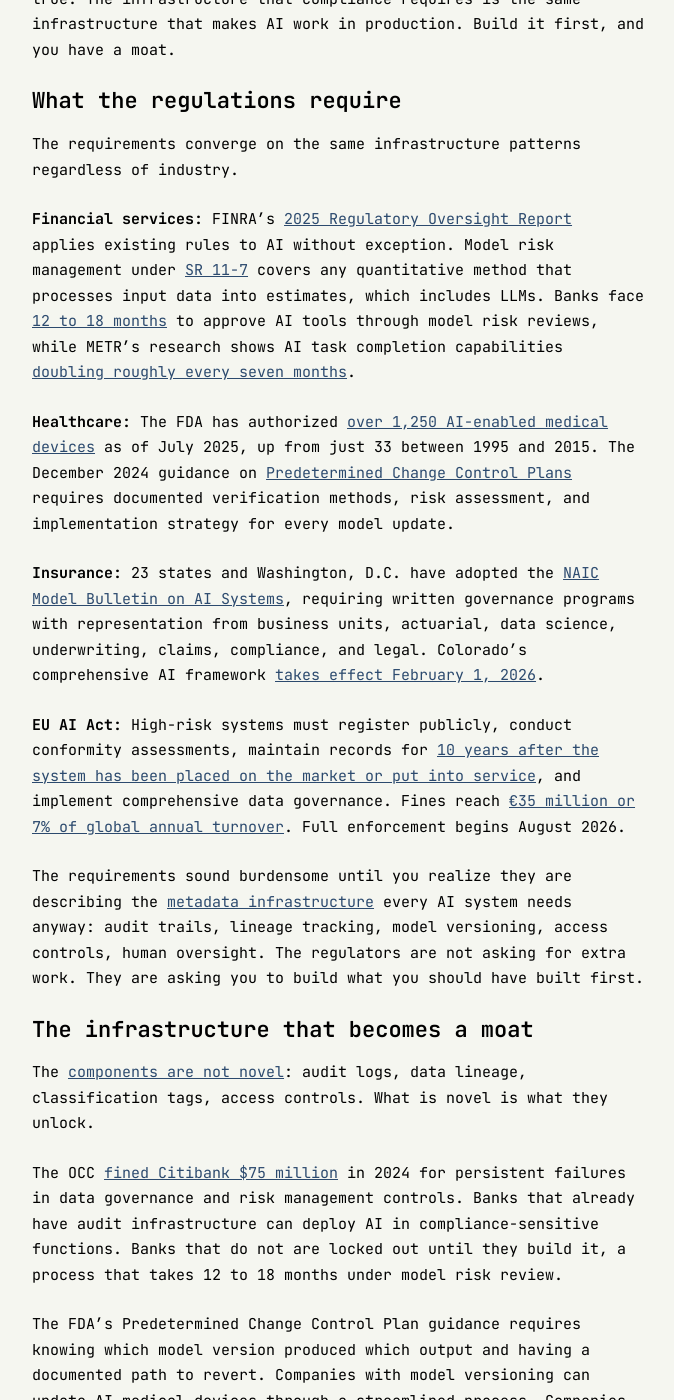
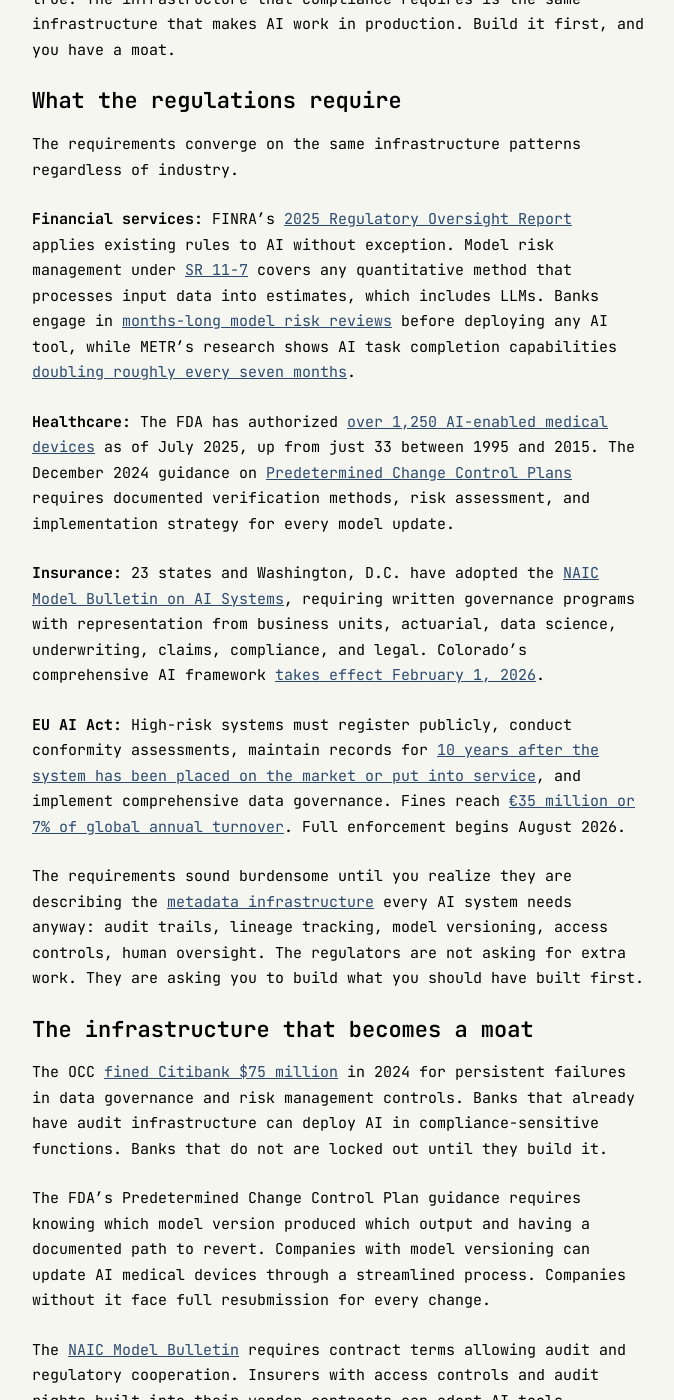
Before and after one commit to ashita-ai/ashita-ai.github.io, a Jekyll site: the page built from _posts/2026-02-28-the-compliance-moat.md, in a window 1280 px wide and 1400 px high, scrolled down 454 px. Shown: the whole window, without its empty margins (302-976 px from the left). Built offline with Jekyll 4.4.1, drawn with Linux system fonts in a browser that asks for light colours; some of the changed text lies outside the part shown.

Commit message:
Fix compliance moat: remove unverified claims, cut cross-link spam
- Remove unverified 12-18 month bank approval timeline claim (BPI source
  says "months-long" but gives no specific number); replaced with accurate
  "months-long model risk reviews" throughout
- Remove unverified ISO 42001 "30-50% lower cost" claim; replaced with
  accurate description of integration benefits without a fabricated figure
- Cut "components are not novel" paragraph and its redundant cross-link
  to metadata-control-plane (was third link to same post, also undercut
  the moat argument); section now opens directly with Citibank example
- Remove duplicate cross-link in closing paragraph (metadata-control-plane
  already linked once in regulatory section)

```diff
--- a/_posts/2026-02-28-the-compliance-moat.md
+++ b/_posts/2026-02-28-the-compliance-moat.md
@@ -12,7 +12,7 @@
 
 The requirements converge on the same infrastructure patterns regardless of industry.
 
-**Financial services:** FINRA's [2025 Regulatory Oversight Report](https://www.finra.org/sites/default/files/2025-01/2025-annual-regulatory-oversight-report.pdf) applies existing rules to AI without exception. Model risk management under [SR 11-7](https://www.federalreserve.gov/supervisionreg/srletters/sr1107.htm) covers any quantitative method that processes input data into estimates, which includes LLMs. Banks face [12 to 18 months](https://bpi.com/the-overlooked-risk-in-bank-ai-adoption-regulatory-inaction/) to approve AI tools through model risk reviews, while METR's research shows AI task completion capabilities [doubling roughly every seven months](https://arxiv.org/abs/2503.14499).
+**Financial services:** FINRA's [2025 Regulatory Oversight Report](https://www.finra.org/sites/default/files/2025-01/2025-annual-regulatory-oversight-report.pdf) applies existing rules to AI without exception. Model risk management under [SR 11-7](https://www.federalreserve.gov/supervisionreg/srletters/sr1107.htm) covers any quantitative method that processes input data into estimates, which includes LLMs. Banks engage in [months-long model risk reviews](https://bpi.com/the-overlooked-risk-in-bank-ai-adoption-regulatory-inaction/) before deploying any AI tool, while METR's research shows AI task completion capabilities [doubling roughly every seven months](https://arxiv.org/abs/2503.14499).
 
 **Healthcare:** The FDA has authorized [over 1,250 AI-enabled medical devices](https://pmc.ncbi.nlm.nih.gov/articles/PMC12595527/) as of July 2025, up from just 33 between 1995 and 2015. The December 2024 guidance on [Predetermined Change Control Plans](https://www.fda.gov/news-events/press-announcements/fda-issues-comprehensive-draft-guidance-developers-artificial-intelligence-enabled-medical-devices) requires documented verification methods, risk assessment, and implementation strategy for every model update.
 
@@ -24,9 +24,7 @@
 
 ## The infrastructure that becomes a moat
 
-The [components are not novel](/blog/the-metadata-control-plane/): audit logs, data lineage, classification tags, access controls. What is novel is what they unlock.
-
-The OCC [fined Citibank $75 million](https://www.occ.gov/news-issuances/news-releases/2024/nr-occ-2024-76.html) in 2024 for persistent failures in data governance and risk management controls. Banks that already have audit infrastructure can deploy AI in compliance-sensitive functions. Banks that do not are locked out until they build it, a process that takes 12 to 18 months under model risk review.
+The OCC [fined Citibank $75 million](https://www.occ.gov/news-issuances/news-releases/2024/nr-occ-2024-76.html) in 2024 for persistent failures in data governance and risk management controls. Banks that already have audit infrastructure can deploy AI in compliance-sensitive functions. Banks that do not are locked out until they build it.
 
 The FDA's Predetermined Change Control Plan guidance requires knowing which model version produced which output and having a documented path to revert. Companies with model versioning can update AI medical devices through a streamlined process. Companies without it face full resubmission for every change.
 
@@ -48,11 +46,11 @@
 
 ## The economics
 
-SOC 2 certification costs [$30,000 to $150,000](https://scytale.ai/center/soc-2/how-much-does-soc-2-compliance-cost/) for most small to mid-sized companies. ISO 27001 runs [$50,000 to $200,000](https://scytale.ai/resources/iso-27001-certification-costs/) and takes 3 to 18 months. [ISO 42001](/blog/i-read-iso-42001-so-you-dont-have-to/), the first certifiable standard specifically for AI management systems, bolts onto existing ISO 27001 infrastructure at 30–50% lower cost. Fortune 500 companies average [$2.5 million](https://introl.com/blog/compliance-frameworks-ai-infrastructure-soc2-iso27001-gdpr) for AI infrastructure compliance.
+SOC 2 certification costs [$30,000 to $150,000](https://scytale.ai/center/soc-2/how-much-does-soc-2-compliance-cost/) for most small to mid-sized companies. ISO 27001 runs [$50,000 to $200,000](https://scytale.ai/resources/iso-27001-certification-costs/) and takes 3 to 18 months. [ISO 42001](/blog/i-read-iso-42001-so-you-dont-have-to/), the first certifiable standard specifically for AI management systems, is designed to integrate with existing ISO 27001 infrastructure, reducing implementation effort for organizations already certified. Fortune 500 companies average [$2.5 million](https://introl.com/blog/compliance-frameworks-ai-infrastructure-soc2-iso27001-gdpr) for AI infrastructure compliance.
 
 The costs are front-loaded. The benefits compound.
 
-Many venture capitalists [prefer investing in SOC 2-compliant startups](https://www.ispartnersllc.com/blog/soc-2-for-startups/). McKinsey [found](https://www.mckinsey.com/industries/financial-services/our-insights/the-case-for-compliance-as-a-competitive-advantage-for-banks) that 35% of financial services growth comes from adjacent industries, growth that requires regulatory approval competitors may not have. Palantir rents its moat through FedStart. Banks with audit infrastructure deploy AI where competitors are locked out for 12 to 18 months. The pattern repeats in every regulated vertical.
+Many venture capitalists [prefer investing in SOC 2-compliant startups](https://www.ispartnersllc.com/blog/soc-2-for-startups/). McKinsey [found](https://www.mckinsey.com/industries/financial-services/our-insights/the-case-for-compliance-as-a-competitive-advantage-for-banks) that 35% of financial services growth comes from adjacent industries, growth that requires regulatory approval competitors may not have. Palantir rents its moat through FedStart. Banks with audit infrastructure deploy AI where competitors are blocked by months-long model risk reviews. The pattern repeats in every regulated vertical.
 
 The companies treating compliance as overhead are paying for infrastructure they will need anyway, getting no credit for it, and leaving market opportunity on the table. The companies treating compliance as strategy are building once and selling everywhere. [The incentive structure](/blog/the-incentive-problem/) rewards launching over maintaining, but compliance infrastructure is one of the few investments that pays off in both phases.
 
@@ -68,4 +66,4 @@
 
 The startup that lost a $50 million deal did not lose it on technology. The founder who spent $150,000 on the wrong certification did not fail at engineering. They failed at understanding which gate their buyers needed them to pass through.
 
-The regulators are not asking for busywork. They are asking for [the same infrastructure](/blog/the-metadata-control-plane/) that makes AI work in production: audit trails, lineage tracking, model versioning, access controls. The companies that build it first can deploy where competitors cannot. The governance is not overhead. The governance is the moat.
+The regulators are not asking for busywork. They are asking for the same infrastructure that makes AI work in production: audit trails, lineage tracking, model versioning, access controls. The companies that build it first can deploy where competitors cannot. The governance is not overhead. The governance is the moat.
```
